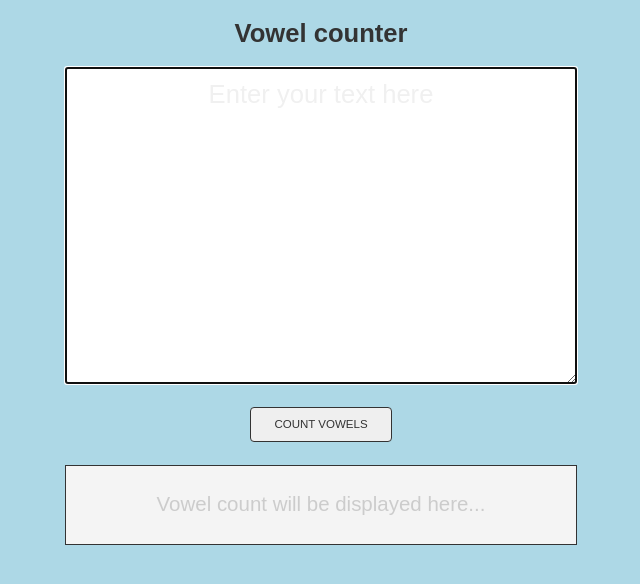
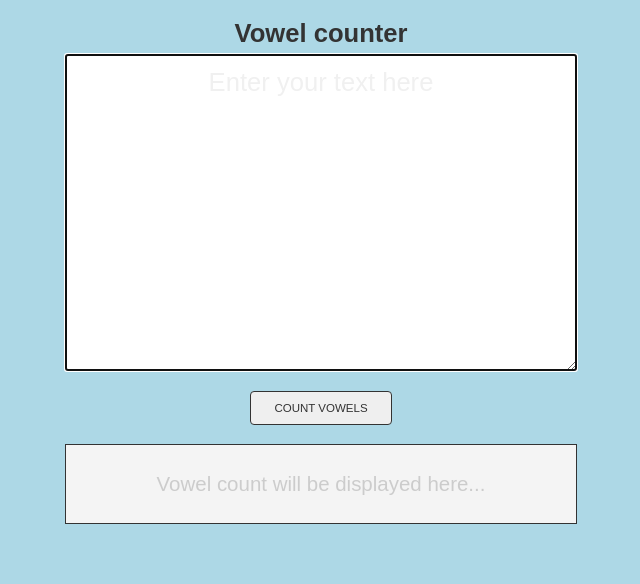
Before and after one commit to IvanMPR/Vowel-counter, a plain HTML site: page index.html in a window 1280 px wide. Shown: the whole page, without its empty margins (319-959 px from the left). Drawn offline with Linux system fonts and the light colour scheme.

Commit message:
Update style.css

```diff
--- a/style.css
+++ b/style.css
@@ -16,7 +16,7 @@ body {
 h1 {
   color: #333;
   font-size: 2vw;
-  margin: 1vw 0;
+  margin-top: 1vw;
 }
 
 .container {
@@ -44,7 +44,7 @@ button#btn {
   display: block;
   padding: 0.8vw 1.8vw;
   color: #333;
-  margin: 1.8vw auto;
+  margin: 1.5vw auto;
   cursor: pointer;
   border-radius: 4px;
   border: 1px solid #333;
```
